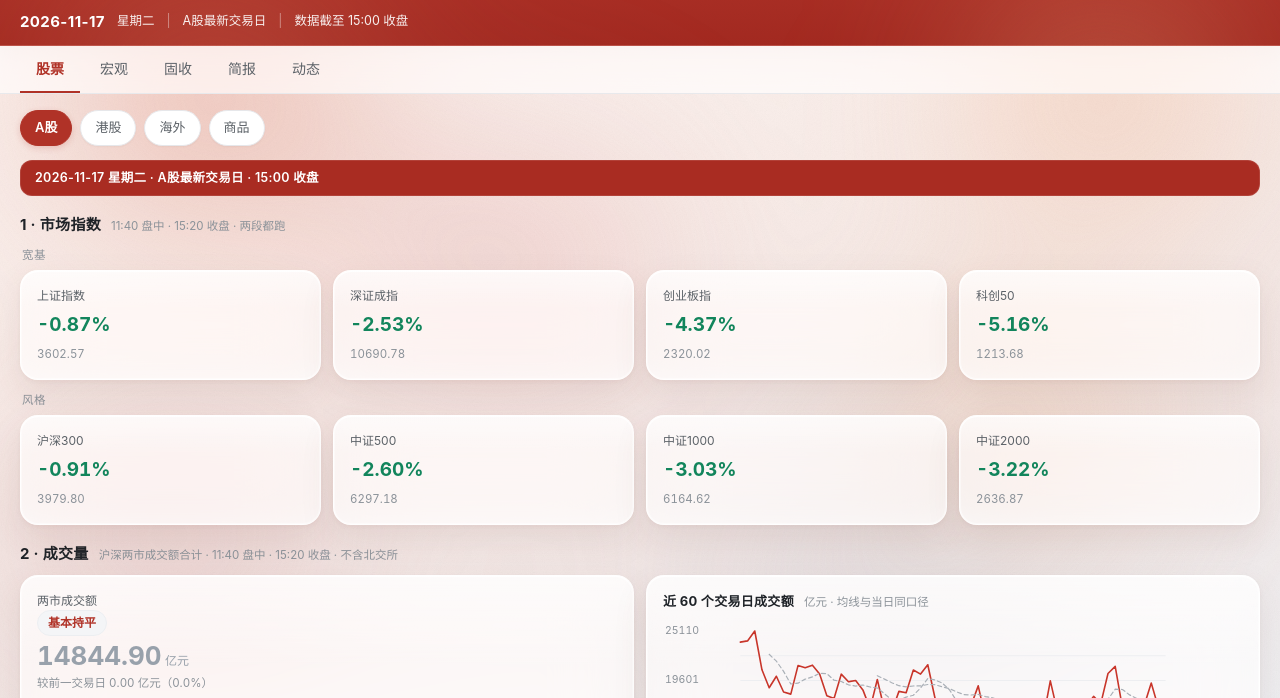
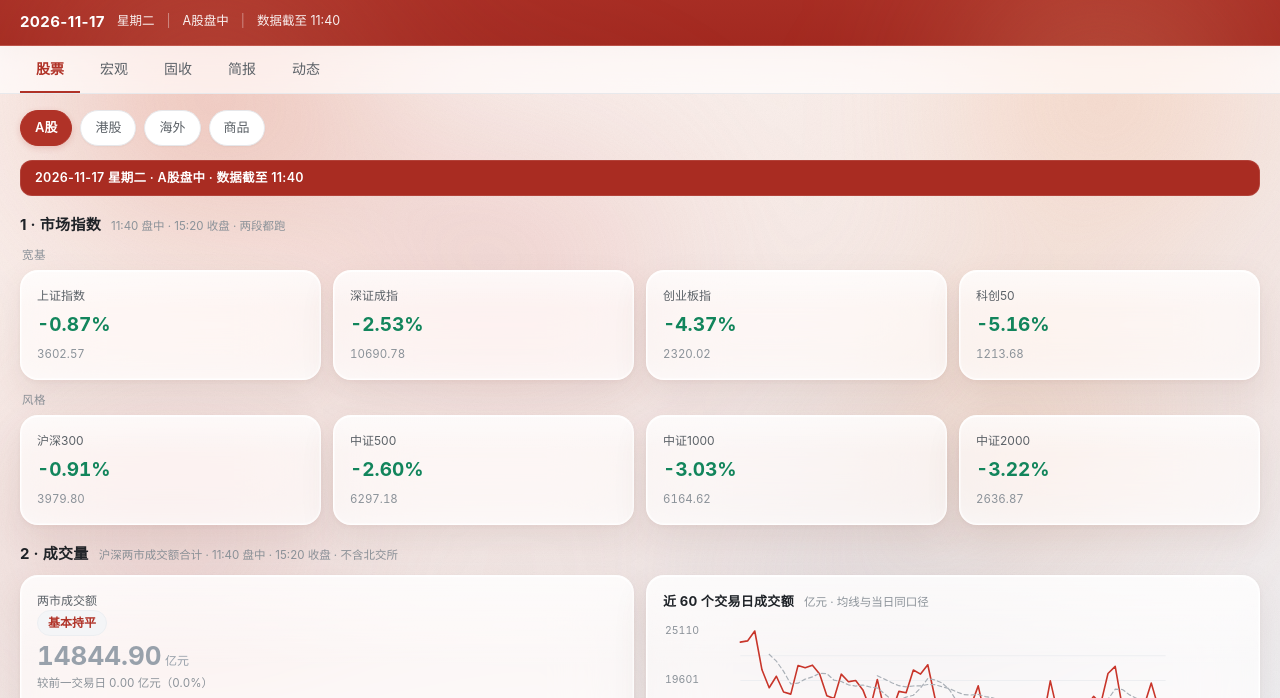
Before and after one commit to zooeyzhao/market-workbench, a plain HTML site: page index.html in a window 1280 px wide. Shown: the part 72-770 px from the top of the page. Drawn offline with Linux system fonts and the light colour scheme.

Commit message:
update index.html @ main

```diff
--- a/index.html
+++ b/index.html
@@ -388,8 +388,8 @@ footer{border-top:1px solid var(--line)}
     </div>
     <div class="datebar">
       <b>2026-11-17</b><span>星期二</span>
-      <span class="sep">|</span><span>A股最新交易日</span>
-      <span class="sep">|</span><span>数据截至 15:00 收盘</span>
+      <span class="sep">|</span><span>A股盘中</span>
+      <span class="sep">|</span><span>数据截至 11:40</span>
     </div>
   </div>
 </div>
@@ -412,7 +412,7 @@ footer{border-top:1px solid var(--line)}
 
   <!-- ============ A股 ============ -->
   <div data-page="stocks-a">
-    <div class="datebar2">2026-11-17 星期二 · A股最新交易日 · 15:00 收盘</div>
+    <div class="datebar2">2026-11-17 星期二 · A股盘中 · 数据截至 11:40</div>
     <section>
       <div class="shead"><h2>1 · 市场指数</h2><span class="note">11:40 盘中 · 15:20 收盘 · 两段都跑</span></div>
       <div class="glab">宽基</div>
```
